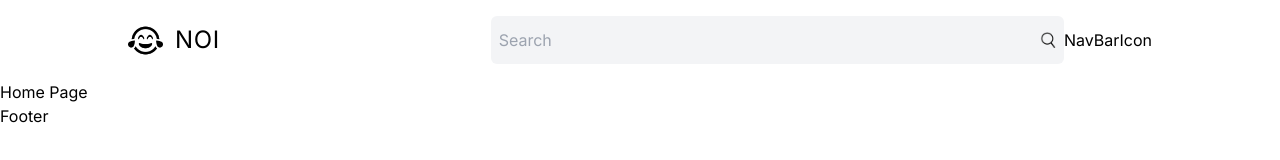
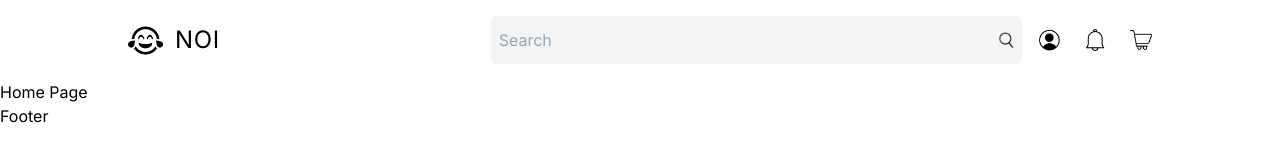
Before and after one commit to Noi-Git/next-ecommerce-lama, a Next.js app: page / in a window 1280 px wide. Shown: the top 160 px of the page. Built offline with nearby package versions, Linux system fonts and the light colour scheme.

Commit message:
nav icons

```diff
--- a/src/components/NavIcon.tsx
+++ b/src/components/NavIcon.tsx
@@ -1,9 +1,46 @@
 'use client'
 
-import React from 'react'
+import Image from 'next/image'
+import React, { useState } from 'react'
+import { navIcons, pointer } from './styles/navigationStyle'
+import Link from 'next/link'
 
 const NavIcon = () => {
-  return <div>NavBarIcon</div>
+  const [isProfileOpen, setIsProfileOpen] = useState(false)
+  const [isCartOpen, setIsCartOpen] = useState(false)
+  return (
+    <div className={navIcons}>
+      <Image
+        src='/profile.png'
+        alt='profile'
+        width={22}
+        height={22}
+        className={pointer}
+      />
+
+      {isProfileOpen && (
+        <div>
+          <Link href='/'>Profile</Link>
+          <div className='mt-2 cursor-pointer'>Logout</div>
+        </div>
+      )}
+
+      <Image
+        src='/notification.png'
+        alt='profile'
+        width={22}
+        height={22}
+        className={pointer}
+      />
+      <Image
+        src='/cart.png'
+        alt='profile'
+        width={22}
+        height={22}
+        className={pointer}
+      />
+    </div>
+  )
 }
 
 export default NavIcon
--- a/src/components/styles/navigationStyle.ts
+++ b/src/components/styles/navigationStyle.ts
@@ -10,7 +10,7 @@ export const navMenuContainer =
 
 export const menuLeft = 'w-1/3'
 
-export const menuRight = 'w-2/3 flex items-center justify-between gap-0'
+export const menuRight = 'w-2/3 flex items-center justify-between gap-4'
 
 export const textLogo = 'text-2xl tracking-wide'
 
@@ -22,3 +22,5 @@ export const searchForm =
   'flex items-center justify-between gap-4 bg-gray-100 p-2 rounded-md flex-1'
 
 export const searchInput = 'flex-1 bg-transparent outline-none py-1'
+
+export const navIcons = 'flex items-center gap-4 xl:gap-6'
```
Also changed, not shown: public/profile.png (added).
